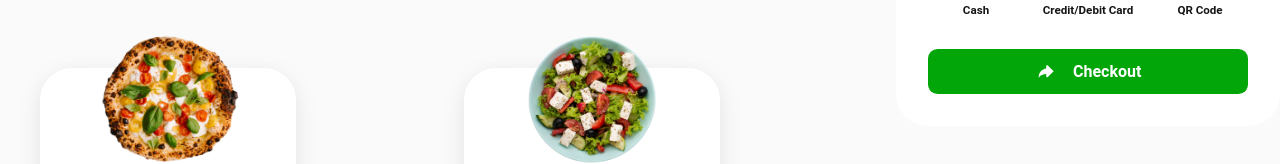
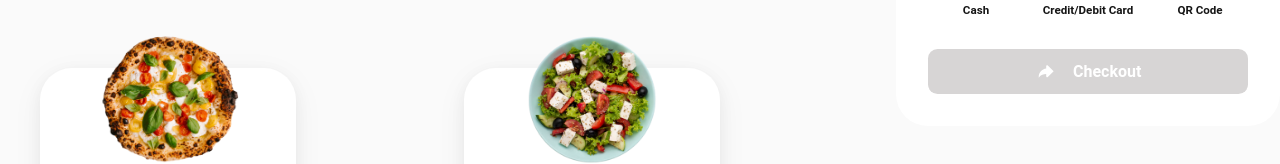
Before and after one commit to msawaguchi/qskitchen, a React (Vite) app: page / in a window 1280 px wide. Shown: the part 674-838 px from the top of the page. Built offline with nearby package versions, Linux system fonts and the light colour scheme.

Commit message:
chore: Add toast when checkout order

```diff
--- a/package.json
+++ b/package.json
@@ -18,6 +18,7 @@
     "react-icons": "^5.2.1",
     "react-redux": "^9.1.2",
     "react-router-dom": "^6.23.1",
+    "react-toastify": "^10.0.5",
     "redux-mock-store": "^1.5.4",
     "styled-components": "^6.1.11"
   },
--- a/src/components/Button/index.tsx
+++ b/src/components/Button/index.tsx
@@ -3,8 +3,13 @@ import { ButtonContainer } from './styles'
 interface ButtonProps {
   children: React.ReactNode
   onClick: () => void
+  disabled: boolean
 }
 
-export function Button({ children, onClick }: ButtonProps) {
-  return <ButtonContainer onClick={onClick}>{children}</ButtonContainer>
+export function Button({ children, onClick, disabled }: ButtonProps) {
+  return (
+    <ButtonContainer onClick={onClick} disabled={disabled}>
+      {children}
+    </ButtonContainer>
+  )
 }
--- a/src/components/Button/styles.ts
+++ b/src/components/Button/styles.ts
@@ -3,11 +3,13 @@ import styled from 'styled-components'
 export const ButtonContainer = styled.button`
   width: 100%;
   height: 2.8rem;
-  background: ${(props) => props.theme.green};
+  background: ${(props) =>
+    props.disabled ? props.theme['base-hover'] : props.theme.green};
   color: ${(props) => props.theme.white};
   font-weight: bold;
   display: flex;
   align-items: center;
   justify-content: center;
   gap: 1rem;
+  cursor: ${(props) => (props.disabled ? 'not-allowed' : 'pointer')};
 `
--- a/src/components/CardFood/styles.ts
+++ b/src/components/CardFood/styles.ts
@@ -32,7 +32,7 @@ export const CardDishesContainer = styled.div`
     max-width: 10rem;
     margin-top: -4rem;
     margin-bottom: 1rem;
-    border-radius: 50%; /* Torna a imagem redonda */
+    border-radius: 50%;
   }
 
   &:hover {
--- a/src/components/Cart/index.tsx
+++ b/src/components/Cart/index.tsx
@@ -1,6 +1,8 @@
 import { useSelector, useDispatch } from 'react-redux'
 import { TiArrowForward } from 'react-icons/ti'
+import { ToastContainer, toast } from 'react-toastify'
 import { collapseCart } from '@/redux/cartCollapseSlice'
+import { resetCart } from '@/redux/cartSlice'
 import { RootState } from '@/lib/definitions'
 import { Button } from '../Button'
 import { CartPaymentOptions } from '../CartPaymentOptions'
@@ -9,6 +11,7 @@ import { CartEmptyMessage } from '../CartEmptyMessage'
 import { CartListItem } from '../CartListItem'
 
 import { CartContainer, CartTitle, CartListItems, CheckoutInfo } from './styles'
+import 'react-toastify/dist/ReactToastify.css'
 
 export function Cart() {
   const cart = useSelector((state: RootState) => state.cart.cart)
@@ -21,6 +24,18 @@ export function Cart() {
 
   const handleCollapseCart = () => {
     dispatch(collapseCart())
+  }
+
+  const promise1sec = () => new Promise((resolve) => setTimeout(resolve, 1000))
+
+  const handleCheckout = () => {
+    if (!cart.length) return
+
+    toast.promise(promise1sec, {
+      pending: 'Loading order...',
+      success: 'Order made successfully!',
+    })
+    dispatch(resetCart())
   }
 
   return (
@@ -41,14 +56,11 @@ export function Cart() {
       <CheckoutInfo>
         <CartOrderPrice />
         <CartPaymentOptions />
-        <Button
-          onClick={() => {
-            alert('comprou')
-          }}
-        >
+        <Button onClick={handleCheckout} disabled={!cart.length}>
           <TiArrowForward />
           Checkout
         </Button>
+        <ToastContainer position="bottom-center" pauseOnFocusLoss={false} />
       </CheckoutInfo>
     </CartContainer>
   )
--- a/src/redux/cartSlice.ts
+++ b/src/redux/cartSlice.ts
@@ -85,8 +85,15 @@ const cartSlice = createSlice({
       state.totalQuantity = calculateTotalQuantity(state.cart)
       saveState(state)
     },
+    resetCart: (state) => {
+      state.cart = []
+      state.totalCart = 0
+      state.totalQuantity = 0
+      saveState(state)
+    },
   },
 })
 
 export default cartSlice.reducer
-export const { addToCart, removeFromCart, subtractFromCart } = cartSlice.actions
+export const { addToCart, removeFromCart, subtractFromCart, resetCart } =
+  cartSlice.actions
```
Also changed, not shown: 1 other file (tests, documents, lock files or other folders).
